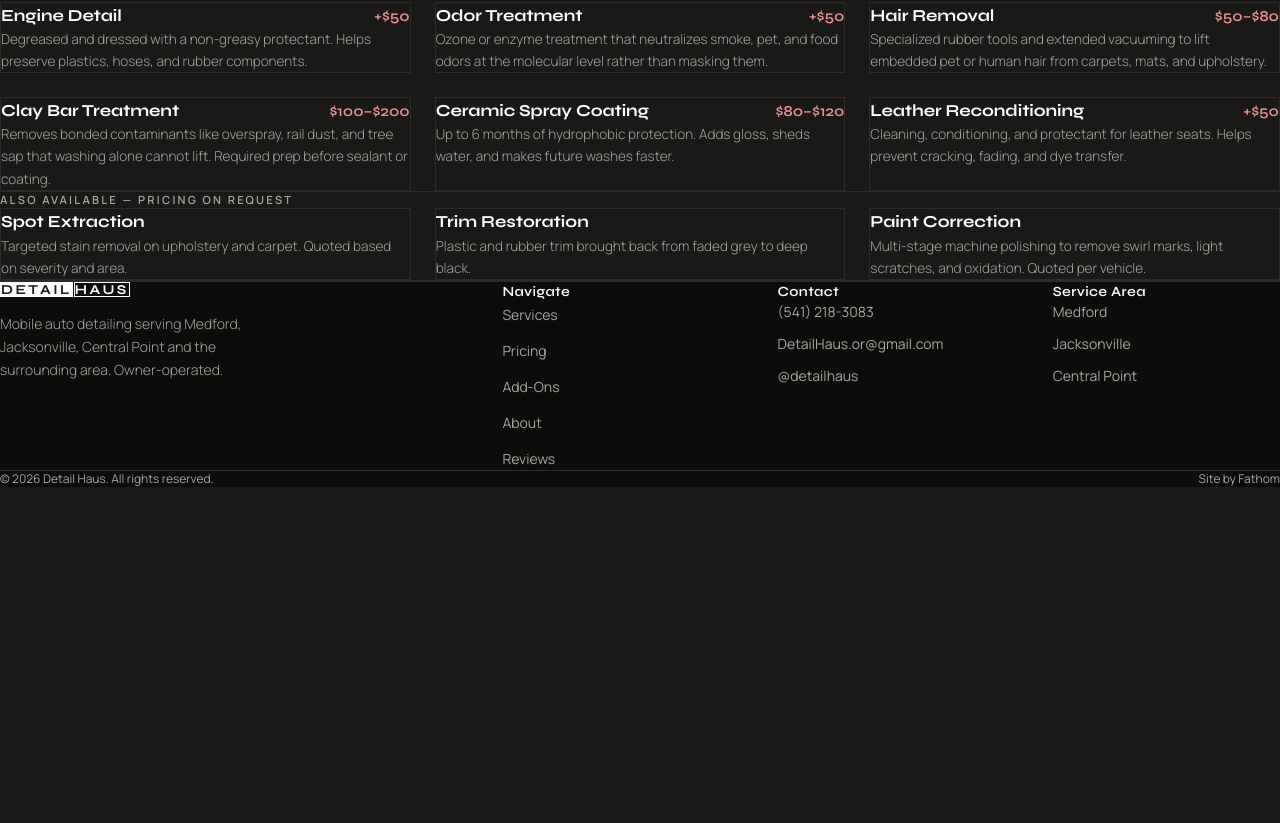
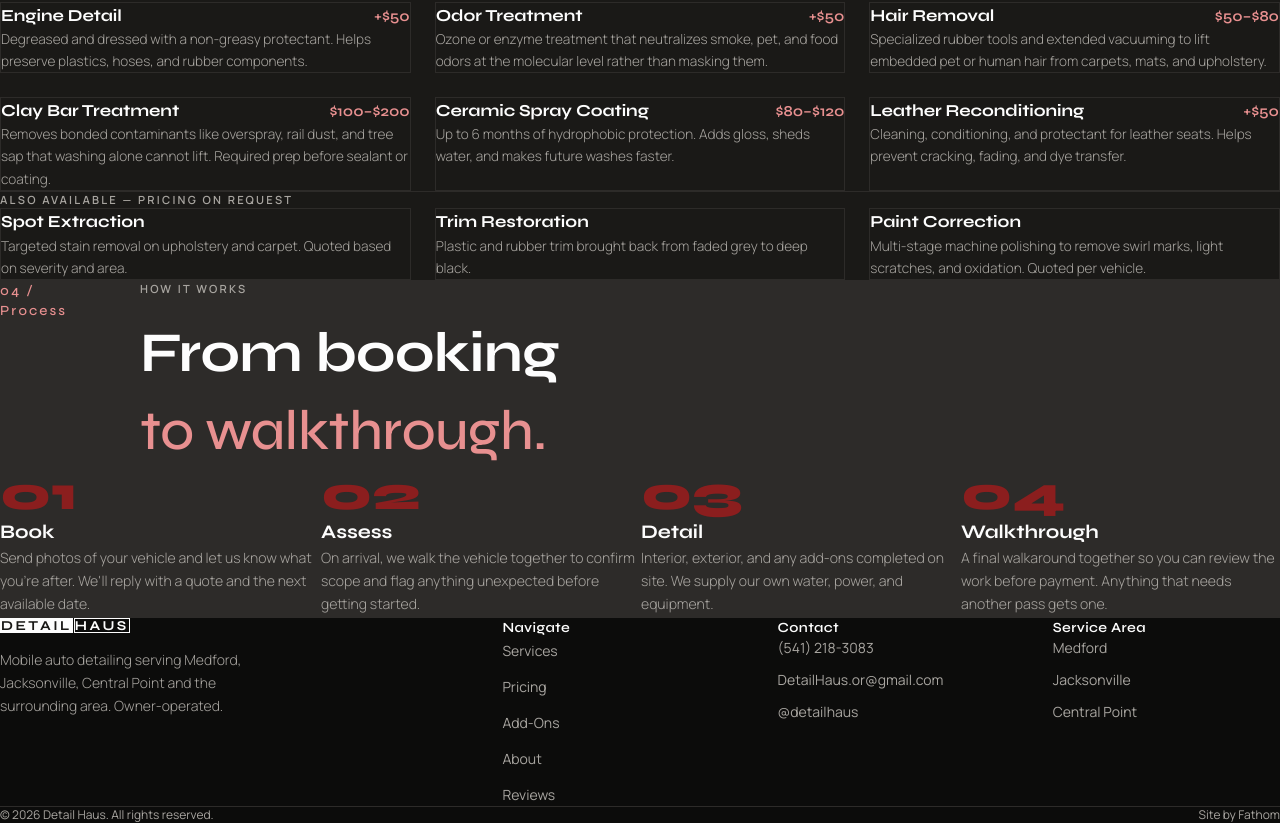
Before and after one commit to ryanwittmers/client-detail-haus, a Next.js app in the folder detail-haus-site/: page / in a window 1280 px wide. Shown: the part 2155-2978 px from the top of the page. Before the commit the page ends 2642 px from the top, so only its background shows below. Built offline with nearby package versions, Linux system fonts and the light colour scheme.

Commit message:
feat: add process section

```diff
--- a/detail-haus-site/app/page.tsx
+++ b/detail-haus-site/app/page.tsx
@@ -3,6 +3,7 @@ import { Hero }     from '@/components/sections/Hero'
 import { Services } from '@/components/sections/Services'
 import { Pricing }  from '@/components/sections/Pricing'
 import { AddOns }   from '@/components/sections/AddOns'
+import { Process }  from '@/components/sections/Process'
 
 export default function Home() {
   return (
@@ -11,6 +12,7 @@ export default function Home() {
       <Services />
       <Pricing />
       <AddOns />
+      <Process />
     </main>
   )
 }
--- /dev/null
+++ b/detail-haus-site/components/sections/Process.tsx
@@ -0,0 +1,43 @@
+// components/sections/Process.tsx
+import { SectionHead } from '@/components/ui/SectionHead'
+import { Reveal } from '@/components/ui/Reveal'
+
+const STEPS = [
+  { num: '01', title: 'Book', body: "Send photos of your vehicle and let us know what you're after. We'll reply with a quote and the next available date." },
+  { num: '02', title: 'Assess', body: 'On arrival, we walk the vehicle together to confirm scope and flag anything unexpected before getting started.' },
+  { num: '03', title: 'Detail', body: 'Interior, exterior, and any add-ons completed on site. We supply our own water, power, and equipment.' },
+  { num: '04', title: 'Walkthrough', body: "A final walkaround together so you can review the work before payment. Anything that needs another pass gets one." },
+]
+
+export function Process() {
+  return (
+    <section className="pb-24 border-b border-charcoal bg-charcoal">
+      <div className="max-w-[1320px] mx-auto px-10">
+        <Reveal>
+          <SectionHead
+            index="04 / Process"
+            label="How It Works"
+            title={<>From booking<br /><em>to walkthrough.</em></>}
+            light
+          />
+        </Reveal>
+        <Reveal>
+          <div className="grid grid-cols-1 md:grid-cols-4">
+            {STEPS.map((step, i) => (
+              <div
+                key={step.num}
+                className={`py-10 border-b border-charcoal md:border-b-0
+                  ${i > 0 ? 'md:pl-7 md:border-l md:border-l-charcoal' : ''}
+                  ${i < STEPS.length - 1 ? 'md:pr-7' : ''}`}
+              >
+                <div className="font-display font-extrabold text-[3rem] leading-none text-[var(--accent)] mb-5">{step.num}</div>
+                <h4 className="font-display font-bold text-[1.2rem] text-white mb-2.5">{step.title}</h4>
+                <p className="text-[0.88rem] leading-relaxed text-stone font-light">{step.body}</p>
+              </div>
+            ))}
+          </div>
+        </Reveal>
+      </div>
+    </section>
+  )
+}
```
